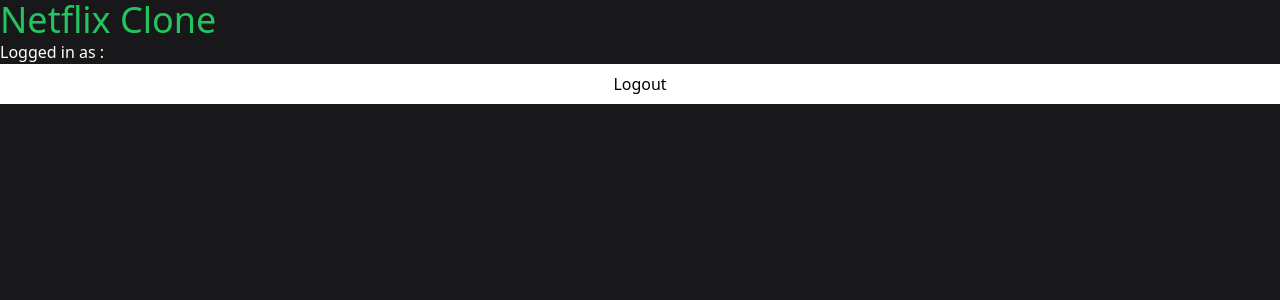
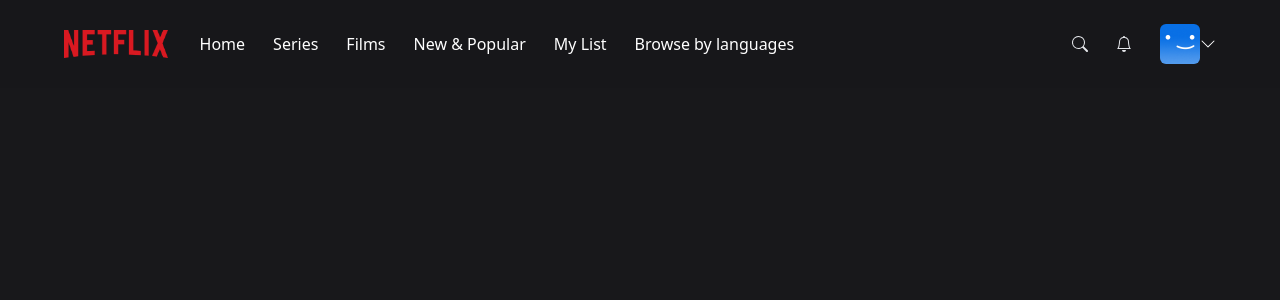
Before and after one commit to edyu/netflix-clone, a Next.js app: page / in a window 1280 px wide. Shown: the top 300 px of the page. Built offline with nearby package versions, Linux system fonts and the light colour scheme; no server answers; the database is empty; sample sign-in values are in the browser's storage.

Commit message:
Add navbar

```diff
--- /dev/null
+++ b/components/accountmenu.tsx
@@ -0,0 +1,31 @@
+import { signOut } from 'next-auth/react';
+import React from 'react';
+
+interface AccountMenuProps {
+    visible?: boolean;
+}
+
+const AccountMenu: React.FC<AccountMenuProps> = ({visible}) => {
+    if (!visible) {
+        return null;
+    }
+
+    return (
+        <div className="bg-black w-56 absolute top-14 right-0 py-5 flex-col border-2 border-gray-800 flex">
+            <div className="flex flex-col gap-3">
+                <div className="px-3 group/item flex flex-row gap-3 item-center w-full">
+                    <img className="w-8 rounded-md" src="/images/default-blue.png" alt="" />
+                    <p className="text-white text-sm group-hover/item:userline">
+                        Username
+                    </p>
+                </div>
+                <hr className="bg-gray-600 border-0 h-px my-4" />
+                <div onClick={() => signOut()} className="px-3 text-center text-white text-sm hover:underline">
+                    Sign out of Netflix
+                </div>
+            </div>
+        </div>
+    )
+};
+
+export default AccountMenu;
--- /dev/null
+++ b/components/mobilemenu.tsx
@@ -0,0 +1,35 @@
+import React from 'react';
+
+interface MobileMenuProps {
+    visible?: boolean;
+}
+
+const MobileMenu: React.FC<MobileMenuProps> = ({visible}) => {
+    if (!visible) {
+        return null;
+    }
+
+    return (
+        <div className="bg-black w-56 absolute top-8 left-0 py-5 flex-col border-2 border-gray-800 flex">
+            <div className="flex flex-col gap-4">
+                <div className="px-3 text-center text-white hover:underline">
+                    Home
+                </div>
+                <div className="px-3 text-center text-white hover:underline">
+                    Series
+                </div>
+                <div className="px-3 text-center text-white hover:underline">
+                    Films
+                </div>
+                <div className="px-3 text-center text-white hover:underline">
+                    New & Popular
+                </div>
+                <div className="px-3 text-center text-white hover:underline">
+                    Browse by Languages
+                </div>
+            </div>
+        </div>
+    )
+};
+
+export default MobileMenu;
--- /dev/null
+++ b/components/navbar.tsx
@@ -0,0 +1,77 @@
+import { useCallback, useEffect, useState } from 'react';
+import { BsChevronDown, BsSearch, BsBell } from 'react-icons/bs';
+
+import NavbarItem from "./navbaritem";
+import MobileMenu from "./mobilemenu";
+import AccountMenu from './accountmenu';
+
+const TOP_OFFSET = 66;
+
+const Navbar = () => {
+    const [showMobileMenu, setShowMobileMenu] = useState(false);
+    const [showAccountMenu, setShowAccountMenu] = useState(false);
+    const [showBackground, setShowBackground] = useState(false);
+
+    useEffect(() => {
+        const handleScroll = () => {
+            if (window.scrollY >= TOP_OFFSET) {
+                setShowBackground(true);
+            } else {
+                setShowBackground(false);
+            }
+        }
+
+        window.addEventListener('scroll', handleScroll);
+
+        return () => {
+            window.removeEventListener('scroll', handleScroll);
+        }
+    }, []);
+
+    const toggleMobileMenu = useCallback(() => {
+        setShowMobileMenu((current) => !current);
+    }, []);
+
+    const toggleAccountMenu = useCallback(() => {
+        setShowAccountMenu((current) => !current);
+    }, []);
+
+    return (
+        <nav className="w-full fixed z-40">
+            <div className="px-4 md:px-16 py-6 flex flex-row items-center transition duration-500 bg-zinc-900 bg-opacity-90">
+                <img className="h-4 lg:h-7" src="/images/logo.png" alt="Logo" />
+                <div className="flex-row ml-8 gap-7 hidden lg:flex">
+                    <NavbarItem label="Home" />
+                    <NavbarItem label="Series" />
+                    <NavbarItem label="Films" />
+                    <NavbarItem label="New & Popular" />
+                    <NavbarItem label="My List" />
+                    <NavbarItem label="Browse by languages" />
+                </div>
+                <div onClick={toggleMobileMenu} className="lg:hidden flex flex-row items-center gap-2 ml-8 cursor-pointer relative">
+                    <p className="text-white text-sm">Browse</p>
+                    <BsChevronDown className="text-white transition" />
+                    <MobileMenu visible={showMobileMenu} />
+                </div>
+                <div className="flex flex-row ml-auto gap-7 items-center">
+                    <div className="text-gray-200 hover:text-gray-300 cursor-pointer transition">
+                        <BsSearch />
+                    </div>
+                    <div className="text-gray-200 hover:text-gray-300 cursor-pointer transition">
+                        <BsBell />
+                    </div>
+
+                    <div onClick={toggleAccountMenu} className="flex flex-row items-center gap2 cursor-pointer relative">
+                        <div className="w-6 h-6 lg:w-10 lg:h-10 rounded-md overflow-hidden">
+                            <img src="/images/default-blue.png" alt="Profile" />
+                        </div>
+                        <BsChevronDown className={`text-white transition ${showAccountMenu ? 'rotate-180' : 'rotate-0'}`} />
+                        <AccountMenu visible={showAccountMenu} />
+                    </div>
+                </div>
+            </div>
+        </nav>
+    )
+}
+
+export default Navbar;
--- /dev/null
+++ b/components/navbaritem.tsx
@@ -0,0 +1,15 @@
+import React from "react";
+
+interface NavbarItemProps {
+    label: string;
+}
+
+const NavbarItem: React.FC<NavbarItemProps> = ({label}) => {
+    return (
+        <div className="text-white cursor-pointer hover:text-gray-300 transition">
+            {label}
+        </div>
+    )
+}
+
+export default NavbarItem;
--- a/pages/index.tsx
+++ b/pages/index.tsx
@@ -1,7 +1,7 @@
 import { NextPageContext } from "next";
-import { getSession, signOut } from "next-auth/react";
+import { getSession } from "next-auth/react";
 
-import useCurrentUser from "@/hooks/useCurrentUser";
+import Navbar from "@/components/navbar";
 
 export async function getServerSideProps(context: NextPageContext) {
   const session = await getSession(context);
@@ -21,14 +21,7 @@
 }
 
 export default function Home() {
-  const { data: user } = useCurrentUser();
-
-
   return (
-    <>
-      <h1 className="text-4xl text-green-500">Netflix Clone</h1>
-      <p className="text-white">Logged in as : {user?.email}</p>
-      <button className="h-10 w-full bg-white" onClick={() => signOut()}>Logout</button>
-    </>
+    <Navbar />
   )
 }
```
